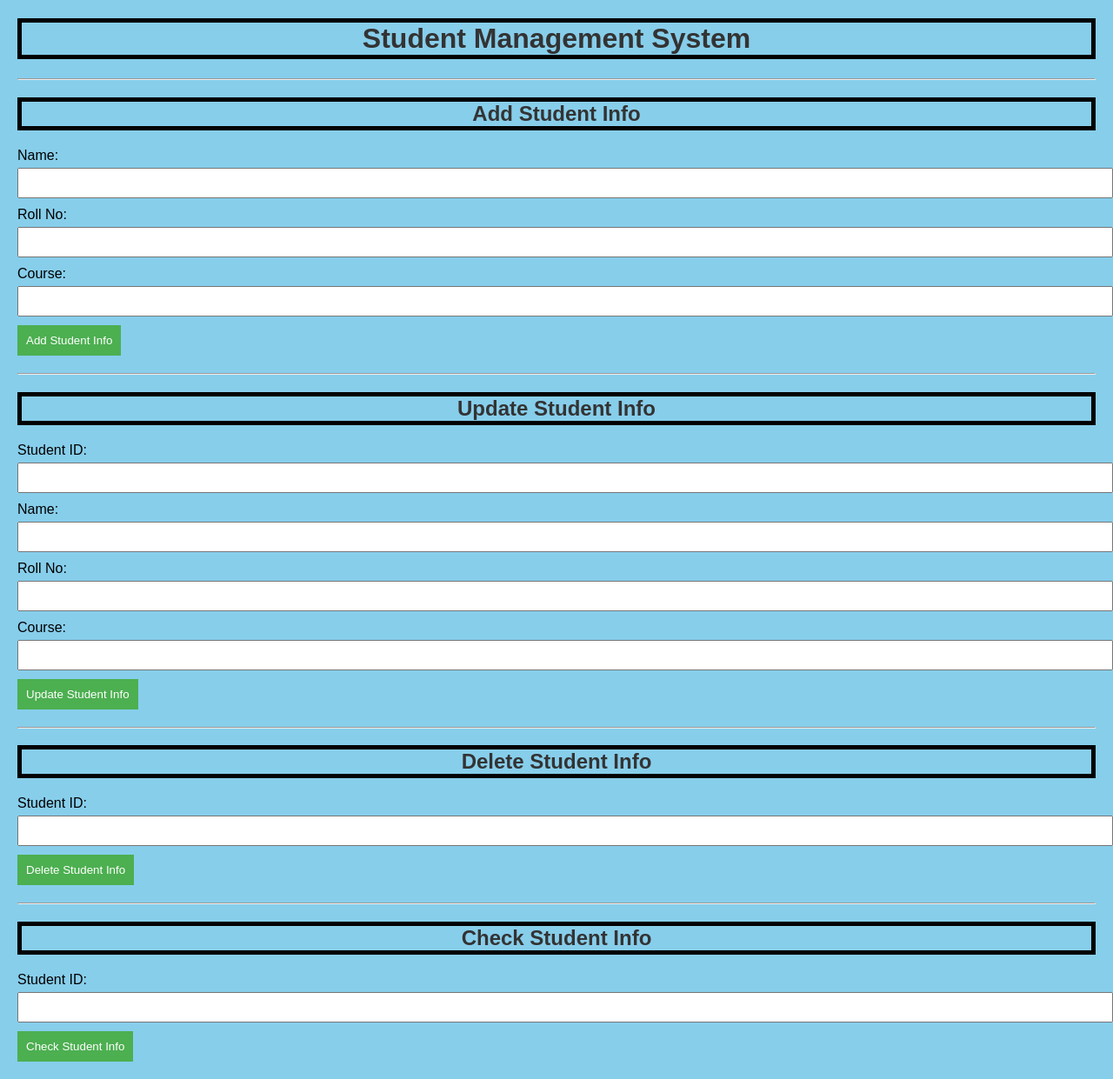
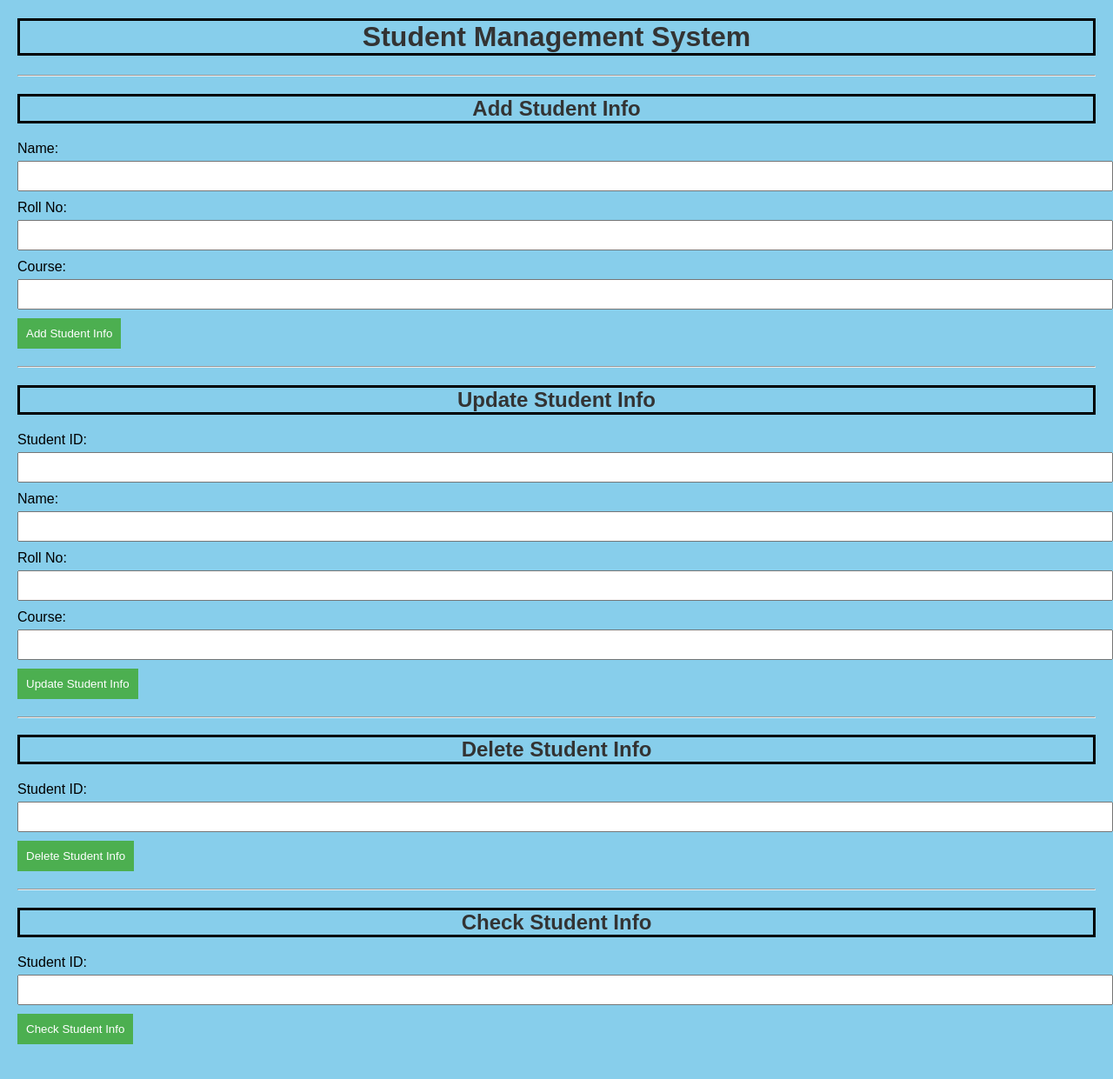
Before and after one commit to UMAKANTH55/PROJECT, a Flask app: page /index/ in a window 1280 px wide. Shown: the whole page at 87% size. After the commit the page ends 1201 px from the top, so only its background shows below. Run offline with Flask 3, Linux system fonts and the light colour scheme.

Commit message:
Updated Style sheet

```diff
--- a/static/style.css
+++ b/static/style.css
@@ -7,13 +7,13 @@ body {
 h1 {
     color: #333;
     text-align: center;
-    border:5px solid black;
+    border:3px solid black;
 }
 
 h2{
     color: #333;
     text-align: center;
-    border:5px solid black;
+    border:3px solid black;
 }
 
 form {
```
